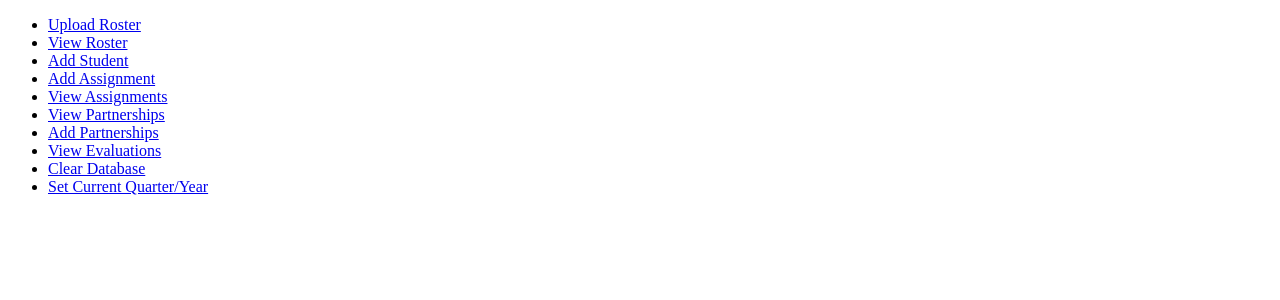
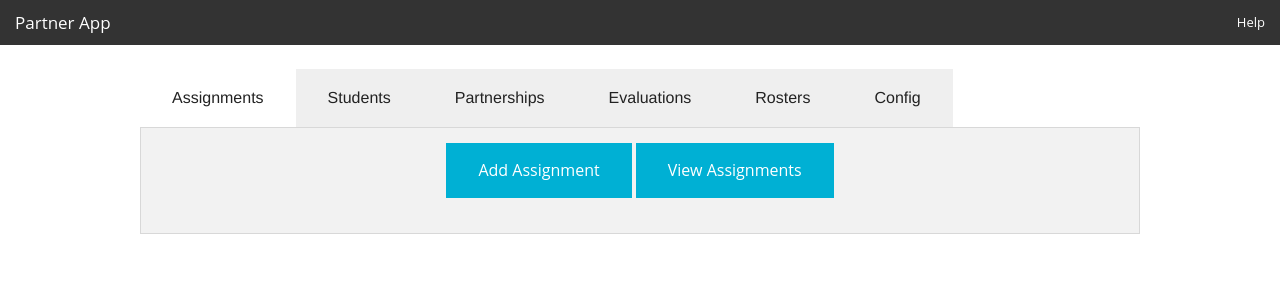
Before and after one commit to austinsherron/partner_app, a Python web app: template templates/admin.html in a window 1280 px wide. Shown: the top 300 px of the page. Run offline with Jinja, Linux system fonts and the light colour scheme; the template is opened without the code that fills it, so the values that code supplies are empty.

Commit message:
add 'admin_common.html' to incorporate Foundation CSS/JS into admin UI; improve admin landing interface in admin.html; pass user info and sign out url to main admin view for nav bar functionality

```diff
--- a/templates/admin.html
+++ b/templates/admin.html
@@ -1,23 +1,54 @@
-<!DOCTYPE html>
-{% autoescape true %}
-<html>
-  <body>
-  {% if message %}
-	<h3>{{ message }}</h3>
-  {% endif %}
-	<ul>
-	  <li><a href="/admin/roster/upload">Upload Roster</a></li>
-	  <li><a href="/admin/roster/view">View Roster</a></li>
-	  <li><a href="/admin/student/add">Add Student</a></li>
-	  <li><a href="/admin/assignment/add">Add Assignment</a></li>
-	  <li><a href="/admin/assignment/view">View Assignments</a></li>
-	  <li><a href="/admin/partners/view">View Partnerships</a></li>
-	  <li><a href="/admin/partners/add">Add Partnerships</a></li>
-	  <li><a href="/admin/evaluations/view">View Evaluations</a></li>
-	  <li><a href="/admin/cleardb">Clear Database</a></li>
-	  <li><a href="/admin/timing/update">Set Current Quarter/Year</a></li>
+{% extends 'templates/admin_common.html' %}
+{% block content %}
+
+
+<div class="row">
+
+	{% if message %}
+		<div class="small-12 column">
+			<div class="row text-center">
+				<div class="small-12 column">
+					<h3>{{ message }}</h3>
+				</div>
+			</div>
+		</div>
+	{% endif %}
+
+	<br>
+	<ul class="tabs" data-tab>
+		<li class="tab-title active"><a href="#assignments">Assignments</a></li>
+		<li class="tab-title"><a href="#students">Students</a></li>
+		<li class="tab-title"><a href="#partnerships">Partnerships</a></li>
+		<li class="tab-title"><a href="#evaluations">Evaluations</a></li>
+		<li class="tab-title"><a href="#rosters">Rosters</a></li>
+		<li class="tab-title"><a href="#config">Config</a></li>
 	</ul>
-  </body>
-</html>
 
-{% endautoescape %}
+	<div class="tabs-content">
+		<div class="content text-center columns small-12 panel active" id="assignments">
+	  		<a class="button" href="/admin/assignment/add">Add Assignment</a>
+	  		<a class="button" href="/admin/assignment/view">View Assignments</a>
+		</div>
+		<div class="content text-center columns small-12 panel" id="students">
+			<a class="button" href="/admin/student/add">Add Student</a>
+			<a class="button" href="/admin/roster/view">View Students</a>
+		</div>
+		<div class="content text-center columns small-12 panel" id="partnerships">
+			<a class="button" href="/admin/partners/view">View Partnerships</a>
+			<a class="button" href="/admin/partners/add">Add Partnerships</a>
+		</div>
+		<div class="content text-center columns small-12 panel" id="evaluations">
+	  		<a class="button" href="/admin/evaluations/view">View Evaluations</a>
+		</div>
+		<div class="content text-center columns small-12 panel" id="rosters">
+			<a class="button" href="/admin/roster/upload">Upload Roster</a>
+			<a class="button" href="/admin/roster/view">View Roster</a>
+		</div>
+		<div class="content text-center columns small-12 panel" id="config">
+		  <a class="button" href="/admin/cleardb">Clear Database</a>
+		  <a class="button" href="/admin/timing/update">Set Current Quarter/Year</a>
+		</div>
+	</div>
+</div>
+
+{% endblock %}
--- /dev/null
+++ b/templates/admin_common.html
@@ -0,0 +1,52 @@
+<!DOCTYPE html>
+{% autoescape true %}
+<html>
+  <head>
+		<link type="text/css" rel="stylesheet" href="/foundation/css/foundation.css "/>
+		<link type="text/css" rel="stylesheet" href="/foundation/css/app.css "/>
+  </head>
+
+  <body>
+
+		<nav class="top-bar" data-topbar role="navigation">
+			<ul class="title-area">
+				<li class="name">
+					{% if user %}
+						<h1><a href="/admin">Partner App</a></h1>
+					{% else %}
+						<h1><a href="/">Partner App</a></h1>
+					{% endif %}
+				</li>
+			</ul>
+
+			<section class="top-bar-section">
+				<ul class="right">
+					<li>
+						<a href="partner/instructions">Help</a>
+					</li>
+					{% if sign_out %}
+						<li class="active">
+							<a href="{{ sign_out }}">Logout</a>
+						</li>
+					{% elif sign_in %}
+						<li class="active">
+							<a href="{{ sign_in }}">Login</a>
+						</li>
+					{% endif %}
+				</ul>
+			</section>
+		</nav>
+
+		{% block content %}
+		{% endblock %}
+
+		<script src="foundation/js/vendor/jquery.js"></script>
+		<script src="foundation/js/vendor/fastclick.js"></script>
+		<script src="foundation/js/foundation.min.js"></script>
+		<script>
+			$(document).foundation();
+		</script>
+
+  </body>
+</html>
+{% endautoescape %}
```
Also changed, not shown: admin.py (+7 -1 lines), 1 other file.
